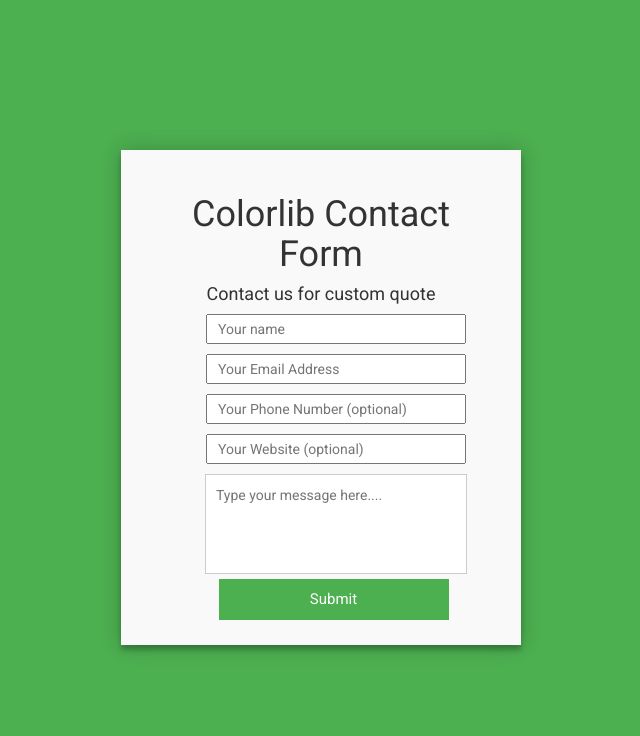
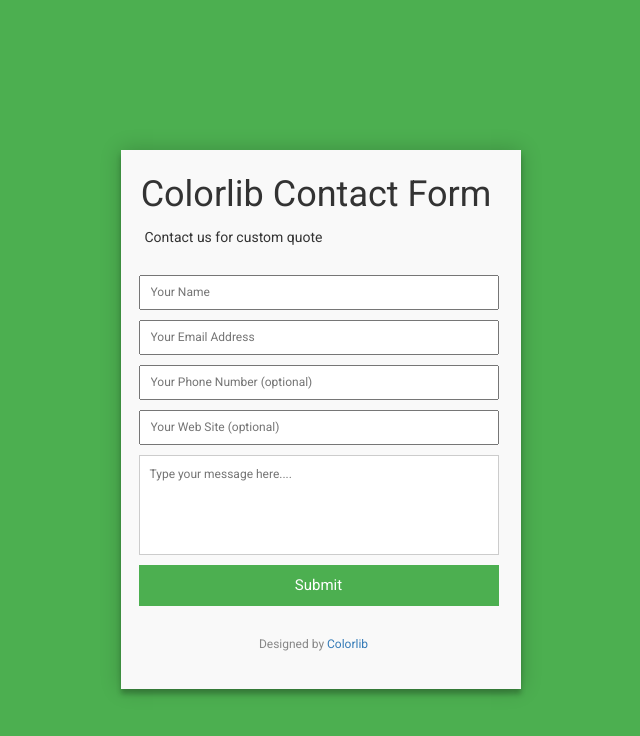
Before and after one commit to thebadasscoder/Colorlib-ContactForm-, a plain HTML site: page index.html in a window 1280 px wide. Shown: the whole page, without its empty margins (319-959 px from the left). Drawn offline with nearby package versions, Linux system fonts and the light colour scheme.

Commit message:
design is finished

```diff
--- a/custom.css
+++ b/custom.css
@@ -1,13 +1,14 @@
 html,body{
 	background-color:  #4CAF50;
-	font-family: 'Roboto', sans-serif;
+	font-family: 'Roboto', Helvetica, Arial, sans-serif;
 
 }
 
 div.contactForm{
 	margin-top: 130px;
 	background: #F9F9F9;
-  	padding: 25px;
+  	padding: 5px;
+  	padding-bottom: 25px;
   	margin: 150px 0;
  	box-shadow: 0 0 20px 0 rgba(0, 0, 0, 0.2), 0 5px 5px 0 rgba(0, 0, 0, 0.24);
  	max-width:400px;
@@ -15,56 +16,81 @@
   	position: relative;
 }
 
+h1.heading{
+	margin-left: -10px;
+	/*color: #777;*/
+}
+
+h5.subHeading{
+	margin-left: -175px;
+	margin-top: 15px;
+	/*color: #777;*/
+}
 
 input.name{
-	width: 260px;
-	height: 30px;
-	margin-left: 30px;
+	margin-top: 20px;
+	width: 360px;
+	height: 35px;
+	margin-left: -5px;
 	padding: 10px;
+	font-size: 12px;
 }
 
 input.email{
-	width: 260px;
-	height: 30px;
-	margin-left: 30px;
+	width: 360px;
+	height: 35px;
+	margin-left: -5px;
 	margin-top: 10px;
 	padding: 10px;
+	font-size: 12px;
 }
 
 input.phoneNumber{
-	width: 260px;
-	height: 30px;
-	margin-left: 30px;
+	width: 360px;
+	height: 35px;
+	margin-left: -5px;
 	margin-top: 10px;
 	padding: 10px;
+	font-size: 12px;
 }
 
 input.website{
-	width: 260px;
-	height: 30px;
-	margin-left: 30px;
+	width: 360px;
+	height: 35px;
+	margin-left: -5px;
 	margin-top: 10px;
 	padding: 10px;
+	font-size: 12px;
 
 }
 
 textarea.msg{
-	width: 262px;
+	width: 360px;
 	height: 100px;
-	margin-left: 30px;
+	margin-left: -5px;
 	margin-top: 10px;
 	resize: none;
 	border: 1px solid #ccc;
   	padding: 10px;
+  	font-size: 12px;
+  	/*color: #888;*/
 }
 
 input.submit{
 	background-color: #4CAF50;
 	color:white;
-	width: 230px;
-	margin-left: 25px;
+	width: 360px;
+	margin-left: -5px;
   	padding: 10px;
   	font-size: 15px;
   	border: none;
   	cursor: pointer;
+  	margin-top: 5px;
 }
+
+p.copyright{
+	margin-top: 30px;
+	color:#888;
+	font-size: 12px;
+	margin-left: -15px;
+}
--- a/index.html
+++ b/index.html
@@ -4,10 +4,10 @@
 	<meta charset="utf-8">
 	<meta name="viewport" content="width=device-width, initial-scale=1.0">
 	<link rel="stylesheet" href="https://maxcdn.bootstrapcdn.com/bootstrap/3.3.7/css/bootstrap.min.css" integrity="sha384-BVYiiSIFeK1dGmJRAkycuHAHRg32OmUcww7on3RYdg4Va+PmSTsz/K68vbdEjh4u" crossorigin="anonymous">
-	<link href="https://fonts.googleapis.com/css?family=Roboto:100i,400" rel="stylesheet">
+	<link href="https://fonts.googleapis.com/css?family=Roboto:100,100i,400" rel="stylesheet">
+	<link href="custom.css" rel="stylesheet">
+	<title>Colorlib ContactForm</title>
 
-	<title>Colorlib ContactForm</title>
-	<link href="custom.css" rel="stylesheet">
 </head>
 <body>
 
@@ -16,15 +16,15 @@
 
 <form class="form">
 <h1 class="heading"> Colorlib Contact Form </h1>
-<h4 class="subHeading"> Contact us for custom quote </h4>
+<h5 class="subHeading"> Contact us for custom quote </h5>
 
-	<input class="name" type="text" placeholder="Your name"/><br/>
+	<input class="name" type="text" placeholder="Your Name"/><br/>
 
 	<input class="email" type="email" placeholder="Your Email Address"/><br/>
 
 	<input class="phoneNumber" type="text" placeholder="Your Phone Number (optional)"/><br/>
 
-	<input class="website" type="text" placeholder="Your Website (optional)"/><br/>
+	<input class="website" type="text" placeholder="Your Web Site (optional)"/><br/>
 
 	<textarea class="msg" placeholder="Type your message here...."></textarea><br/>
 
@@ -32,6 +32,9 @@
 	<input class="submit" type="submit" name="Submit"/>
 </form>
 
+
+<p class="copyright">Designed by <a href="https://colorlib.com" target="_blank" title="Colorlib">Colorlib</a></p>
+
 </div>
 
 </center>
```
